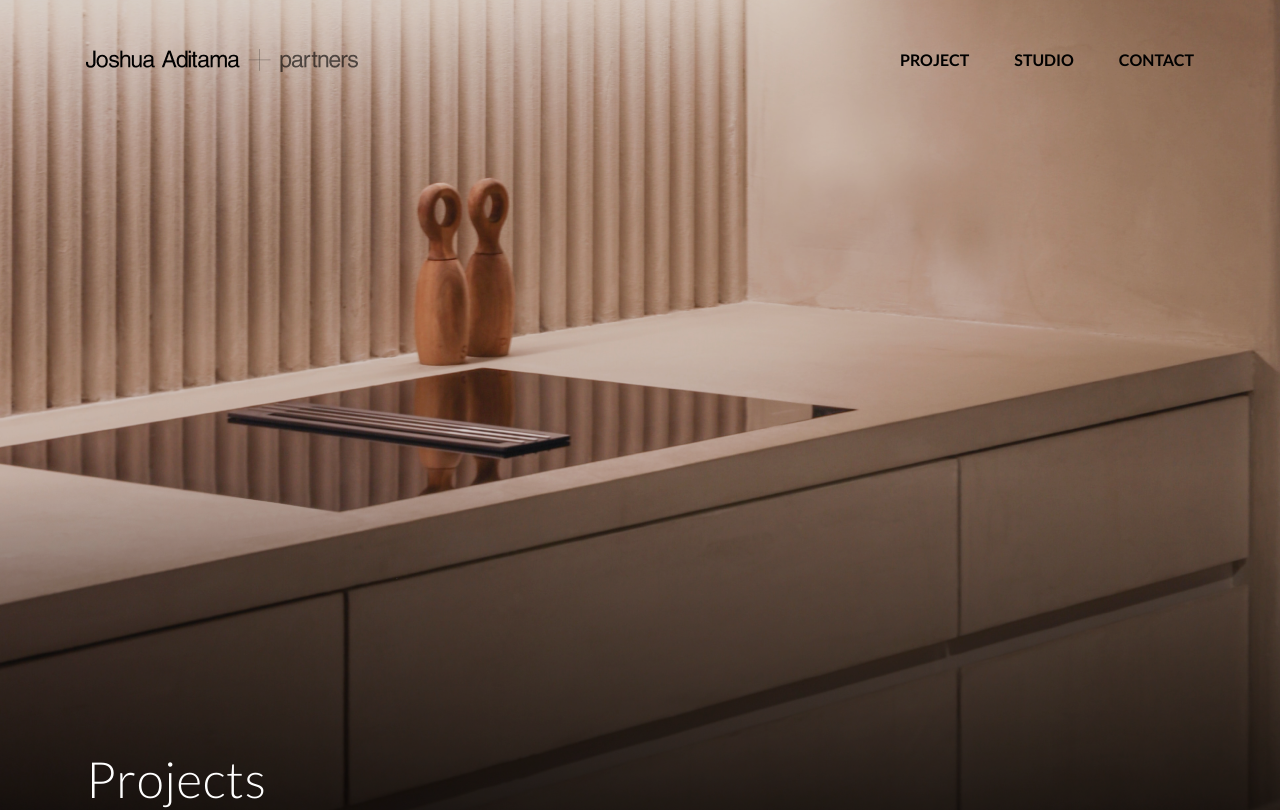
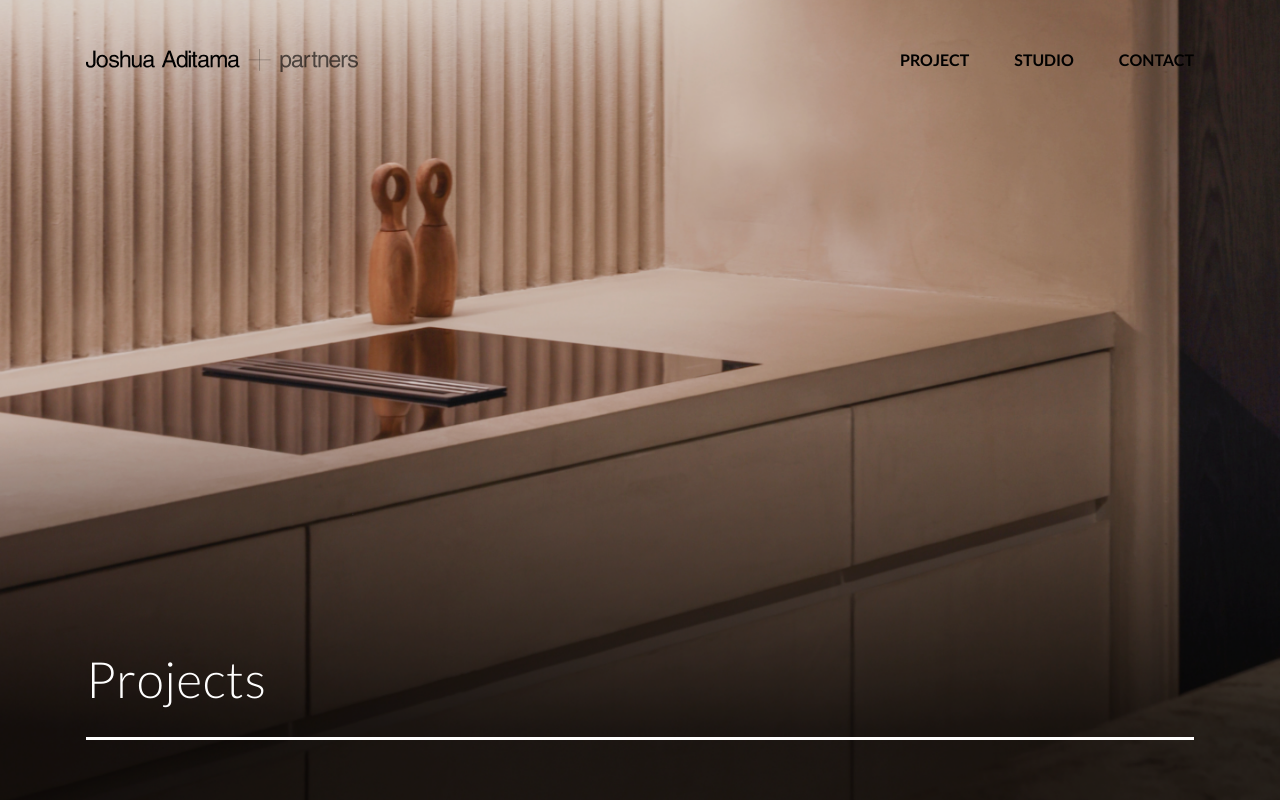
Before and after one commit to TommyBoentoro/joshua_aditama, a React (Create React App) app: page /project in a window 1280 px wide. Shown: the top 810 px of the page. Built offline with nearby package versions, Linux system fonts and the light colour scheme.

Commit message:
Revisi height 100vh

```diff
--- a/src/Supports/homeresponsive.css
+++ b/src/Supports/homeresponsive.css
@@ -1,6 +1,6 @@
 .bgsliderhome{
     width: 100%;
-    height: 900px;
+    height: 100vh;
 }
 
 .marginproject{
--- a/src/Supports/responsive.css
+++ b/src/Supports/responsive.css
@@ -1,6 +1,6 @@
 .bgimageresponsive{
     width: 100%;
-    height: 900px;
+    height: 100vh;
 }
 
 /* Footer */
```
Also changed, not shown: 1 other file (tests, documents, lock files or other folders).
